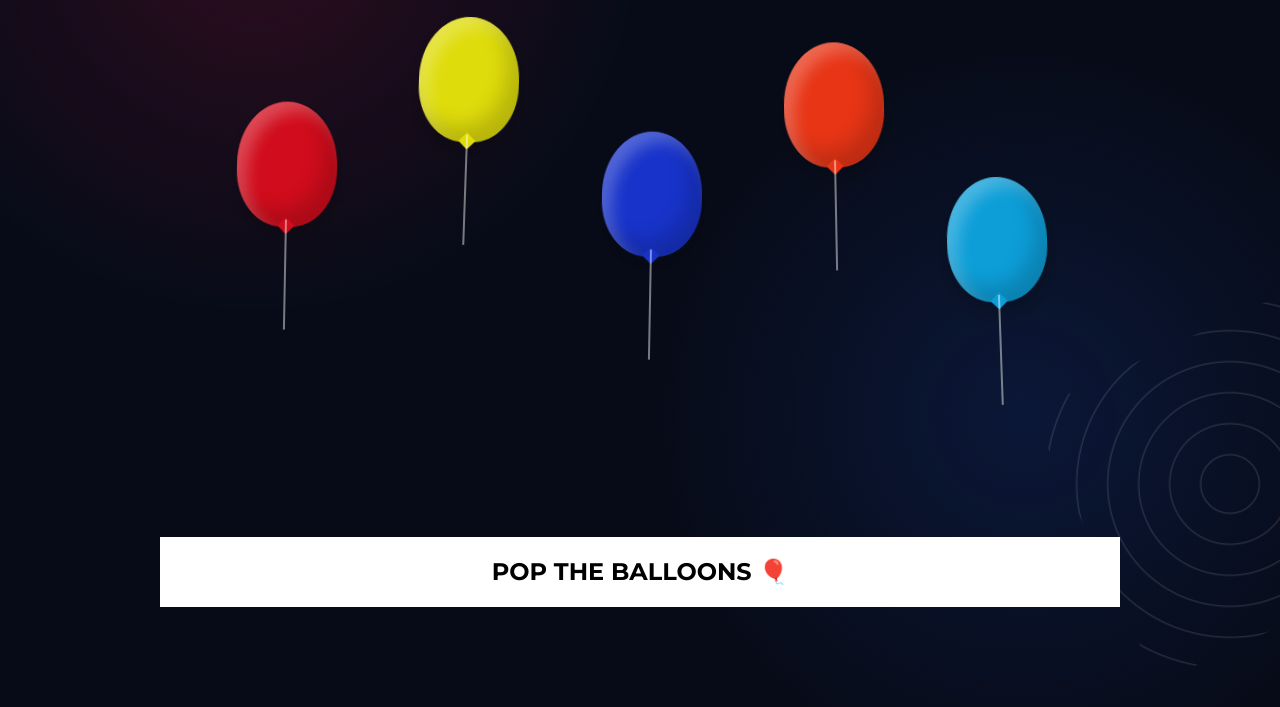
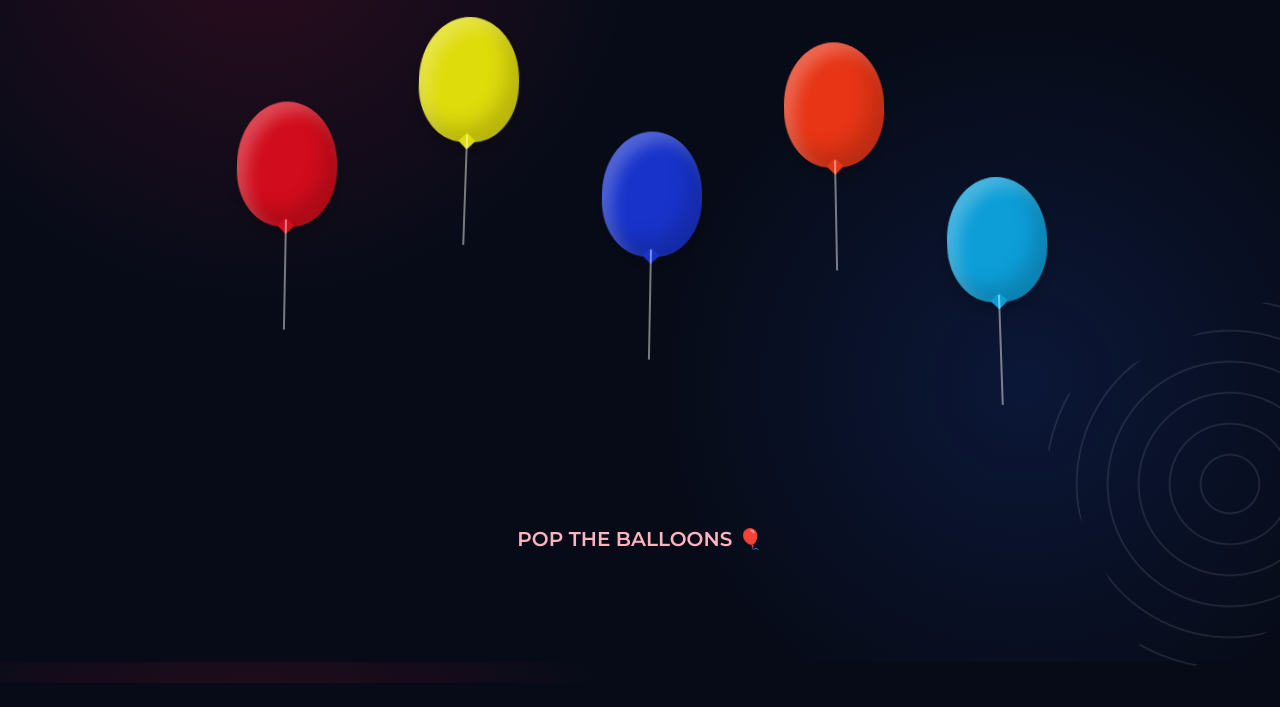
Before and after one commit to Malavika-Mukundan/birthday-surprise, a plain HTML site: page balloons.html in a window 1280 px wide. Shown: the part 266-973 px from the top of the page. After the commit the page ends 949 px from the top, so only its background shows below. Drawn offline with Linux system fonts and the light colour scheme; a web font is replaced by a local one.

Commit message:
Add files via upload

```diff
--- a/balloons.css
+++ b/balloons.css
@@ -157,20 +157,11 @@ body.balloon-page {
 /* MESSAGE */
 
 .balloon-message {
-    position: relative;
-    z-index: 9999;
-    display: block;
-    width: 100%;
-    min-height: 70px;
-    margin: 30px auto;
-    padding: 20px;
-    background: #ffffff;
-    color: #000000;
-    font-size: 24px;
-    font-weight: bold;
-    text-align: center;
-    opacity: 1;
-    visibility: visible;
+    min-height: 45px;
+    margin: 20px auto;
+    font-size: 20px;
+    font-weight: 600;
+    color: #ffb3c1;
 }
 
 /* CONTINUE BUTTON */
```
